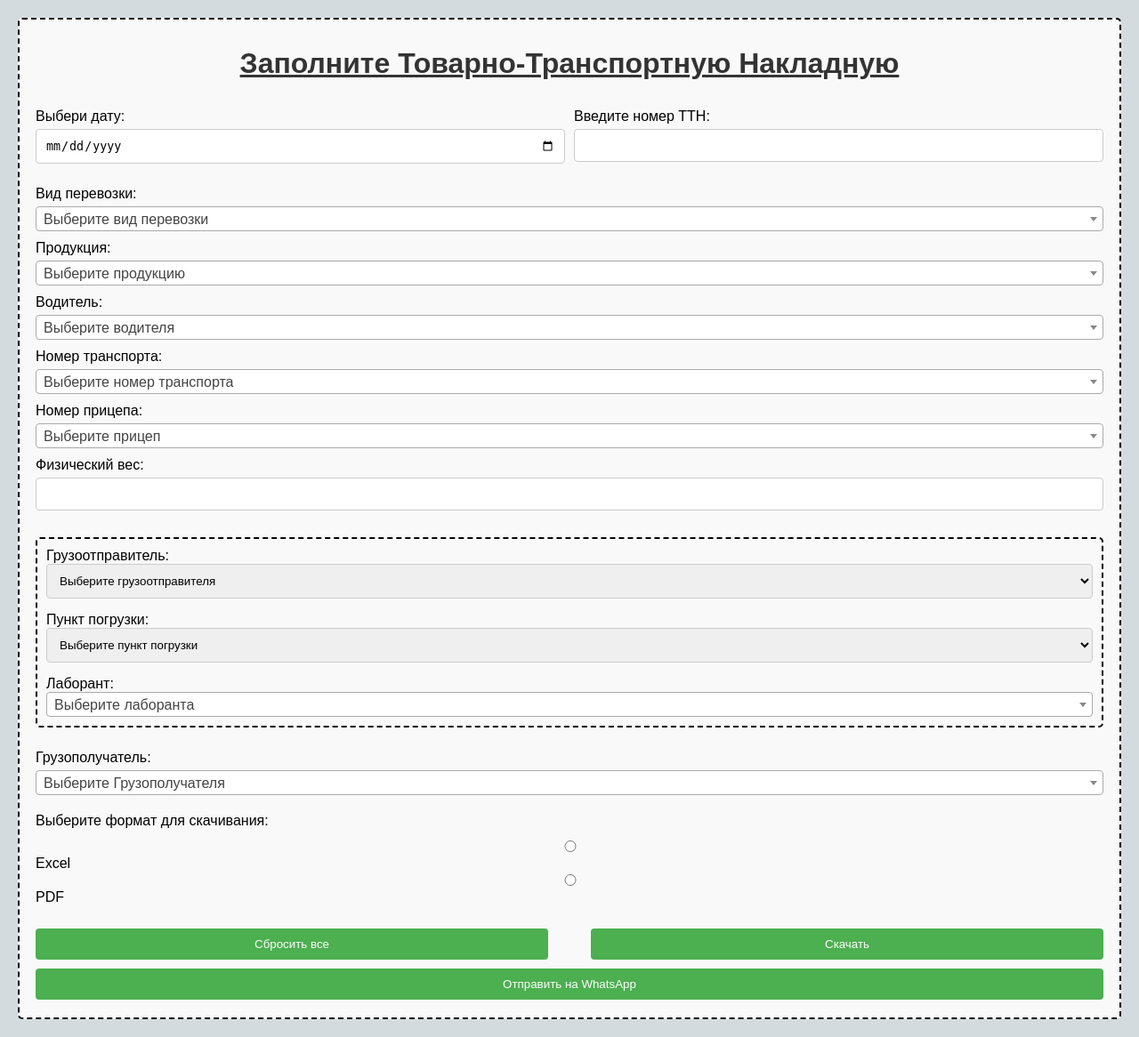
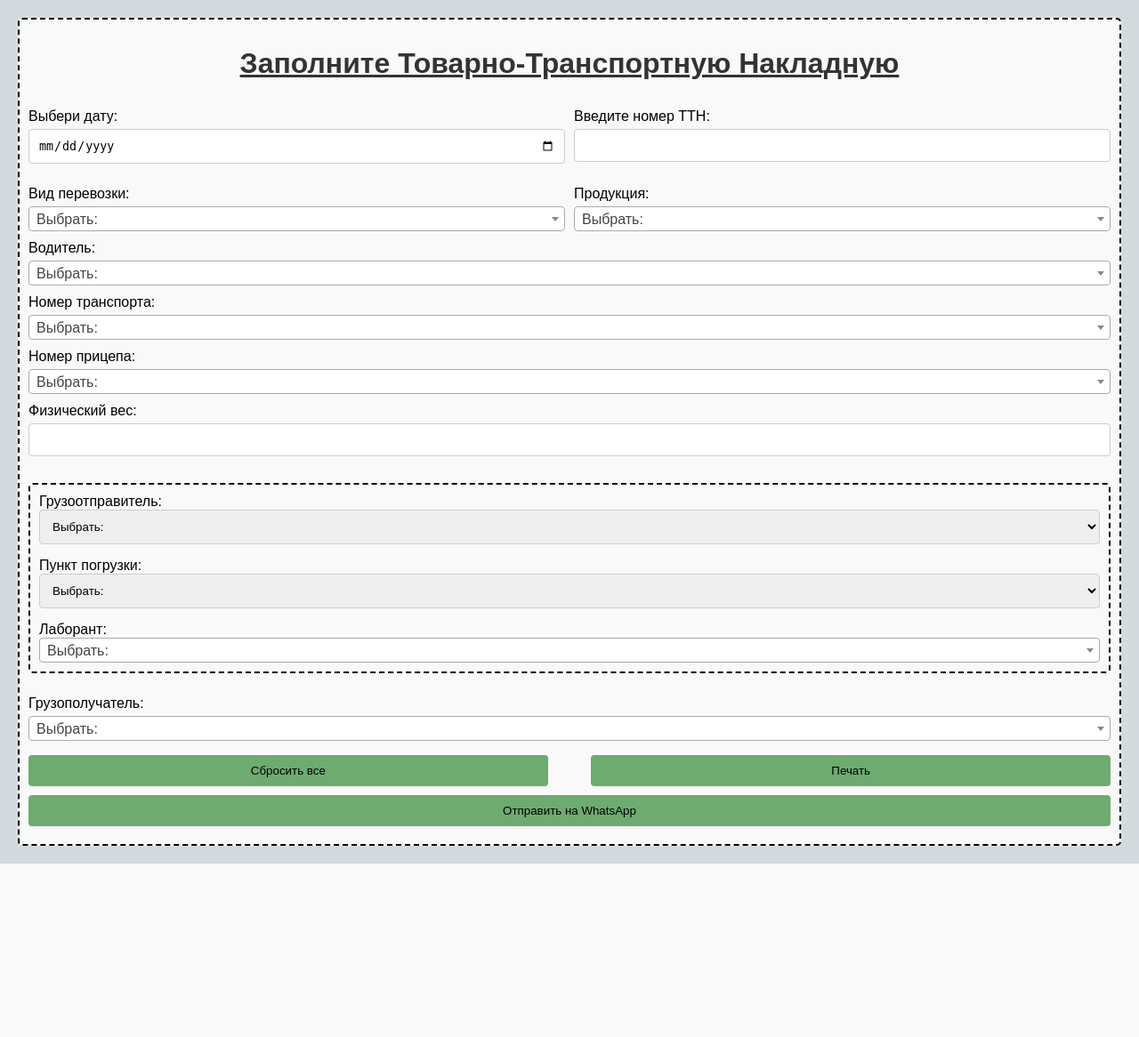
Before and after one commit to alamery007/python_ttn, a Flask app: page / in a window 1280 px wide. Shown: the whole page at 89% size. After the commit the page ends 971 px from the top, so only its background shows below. Run offline with Flask 3, Linux system fonts and the light colour scheme; data that the repository does not hold is empty; some libraries are stand-ins or nearby versions.

Commit message:
sectiot1

```diff
--- a/app.py
+++ b/app.py
@@ -1,9 +1,12 @@
 from flask import Flask, render_template, request, send_file, jsonify
 import psycopg2
 from openpyxl import load_workbook
-from io import BytesIO
 from datetime import datetime
+import pythoncom
+import win32com.client as win32  # Добавлено для конвертации Excel в PDF
+#from io import BytesIO
 #from fpdf import FPDF
+#import os
 
 app = Flask(__name__)
 
@@ -83,7 +86,6 @@ def index():
         # Получаем номер ттн, дату и  разбиваем на число, месяц и год
         laboratory = request.form.get('laboratory')
         ttn = request.form.get('ttn')  # Номер ТТН
-        series = request.form.get('series')
         physical_weight = request.form.get('physical_weight')
         date_input = request.form.get('date')  # Получаем дату в формате YYYY-MM-DD
         inn = request.form.get('inn')
@@ -219,14 +221,15 @@ def index():
                 # Заполнение ячеек на втором листе
                 #ws_second["CO4"] = brand[0]  # Заполняем ячейку CO4 (марка)
                 #ws_second["EL4"] = transport_number  # Заполняем ячейку EL4 (номер)
-                # Сохранение файла в BytesIO для отправки
-                output = BytesIO()
-                wb.save(output)
-                output.seek(0)
 
-                return send_file(output, as_attachment=True, download_name='updated_drivers_info.xlsx',
-                                 mimetype='application/vnd.openxmlformats-officedocument.spreadsheetml.sheet')
+                excel_path = r'C:\Users\oleg.d\PycharmProjects\New_project\Excel_Project\updated_drivers_info.xlsx'
+                wb.save(excel_path)
 
+                # Генерация PDF из заполненного Excel
+                pdf_path = convert_excel_to_pdf(excel_path)
+
+
+                return send_file(pdf_path, as_attachment=False, download_name='document.pdf', mimetype='application/pdf')
     # Передаем данные на шаблон
     return render_template(
         'index.html',
@@ -236,6 +239,18 @@ def index():
         laboratories=laboratories,  # Передаем данные лаборантов
         recipients=delivery_data
     )
+
+def convert_excel_to_pdf(excel_path):
+    pythoncom.CoInitialize()  # Инициализация COM
+    excel = win32.gencache.EnsureDispatch('Excel.Application')
+    wb = excel.Workbooks.Open(excel_path)
+
+    pdf_path = excel_path.replace('.xlsx', '.pdf')
+    wb.ExportAsFixedFormat(0, pdf_path)  # 0 означает xlTypePDF
+    wb.Close(False)
+    excel.Application.Quit()
+
+    return pdf_path
 
 @app.route('/get_addresses/<int:sender_id>', methods=['GET'])
 def get_addresses(sender_id):
--- a/templates/index.html
+++ b/templates/index.html
@@ -18,7 +18,7 @@
             text-decoration: underline;
         }
         form {
-            max-width: 1200px;
+            max-width: 1400px;
             margin: auto;
             display: flex;
             flex-direction: column;
@@ -36,8 +36,8 @@
         }
         button {
             padding: 10px;
-            background-color: #4CAF50;
-            color: white;
+            background-color: #6dab70;
+            color: black;
             border: none;
             border-radius: 4px;
             cursor: pointer;
@@ -82,7 +82,7 @@
         }
         /* Новые стили для контейнера секций */
         #sectionsContainer {
-            border: 2px dashed #68adf7;
+            border: 2px dashed #121212;
             padding: 10px;
             margin-top: 15px;
             background-color: #f0f8ff;
@@ -118,23 +118,30 @@
             </div>
         </div>
 
+        <div class="input-row">
+            <div class="input-group">
                 <label for="delivery_method">Вид перевозки:</label>
                 <select id="delivery_method" name="delivery_method" required>
-            <option value="">Выберите вид перевозки</option>
+                    <option value="">Выбрать:</option>
                     <option value="Доставка">Доставка</option>
                     <option value="Самовывоз">Самовывоз</option>
                 </select>
+            </div>
 
+            <div class="input-group">
                 <label for="raw_material">Продукция:</label>
                 <select id="raw_material" name="raw_material">
-            <option value="">Выберите продукцию</option>
+                    <option value="">Выбрать:</option>
                     <option value="Молоко сырое коровье">Молоко сырое коровье</option>
                     <option value="Молоко обезжиренное коровье">Молоко обезжиренное коровье</option>
                 </select>
+            </div>
+        </div>
+
 
         <label for="drivers">Водитель:</label>
         <select id="drivers" name="drivers" required>
-            <option value="">Выберите водителя</option>
+            <option value="">Выбрать:</option>
             {% for driver in drivers %}
                 <option value="{{ driver[0] }}">{{ driver[1] }}</option>
             {% endfor %}
@@ -142,7 +149,7 @@
 
         <label for="transport">Номер транспорта:</label>
         <select id="transport" name="transport">
-            <option value="">Выберите номер транспорта</option>
+            <option value="">Выбрать:</option>
             {% for t in transports %}
                 <option value="{{ t }}">{{ t }}</option>
             {% endfor %}
@@ -161,7 +168,7 @@
         <fieldset style="border: 2px dashed black; padding: 10px; margin: 15px 0; border-radius: 5px; background-color: #f9f9f9;">
             <label for="senders">Грузоотправитель:</label>
             <select id="senders" name="senders" required>
-                <option value="">Выберите грузоотправителя</option>
+                <option value="">Выбрать:</option>
                 {% for sender in senders %}
                     <option value="{{ sender[0] }}">{{ sender[1] }}</option>
                 {% endfor %}
@@ -169,12 +176,12 @@
 
             <label for="addresses">Пункт погрузки:</label>
             <select id="addresses" name="addresses" required>
-                <option value="">Выберите пункт погрузки</option>
+                <option value="">Выбрать:</option>
             </select>
 
             <label for="laboratory">Лаборант:</label>
             <select id="laboratory" name="laboratory" required>
-                <option value="">Выберите лаборанта</option>
+                <option value="">Выбрать:</option>
                 {% for lab in laboratories %}
                     <option value="{{ lab.name }}">{{ lab.name }}</option>
                 {% endfor %}
@@ -183,7 +190,7 @@
 
         <label for="recipient">Грузополучатель:</label>
         <select id="recipient" name="recipient" required>
-            <option value="" disabled selected>Выберите Грузополучателя</option>
+            <option value="" disabled selected>Выбрать:</option>
             {% for recipient in recipients %}
                 <option value="{{ recipient.recipient }}" data-inn="{{ recipient.inn }}" data-razgruzka="{{ recipient.razgruzka }}">
                     {{ recipient.recipient }}
@@ -193,19 +200,9 @@
 
         <div id="hiddenFields"></div> <!-- Скрытые поля для inn и razgruzка -->
 
-        <div style="margin-top: 20px;">
-            <label>Выберите формат для скачивания:</label>
-            <div style="margin: 10px 0;">
-                <input type="radio" id="excel" name="format" value="excel" style="margin-left: 1px; margin-right: 5px;">
-                <label for="excel">Excel</label>
-                <input type="radio" id="pdf" name="format" value="pdf" style="margin-left: 1px; margin-right: 5px;">
-                <label for="pdf">PDF</label>
-            </div>
-        </div>
-
         <div class="button-group" style="margin-top: 16px;">
             <button type="button" onclick="location.reload();">Сбросить все </button>
-            <button type="submit">Скачать</button>
+            <button type="submit">Печать</button>
         </div>
 
         <button type="button" class="whatsapp-button" onclick="alert('Будет позже!')">Отправить на WhatsApp</button>
@@ -222,7 +219,7 @@
                     trailers = data;
                     const trailerSelect = $('#trailer');
                     trailerSelect.empty();
-                    trailerSelect.append('<option value="">Выберите прицеп</option>');
+                    trailerSelect.append('<option value="">Выбрать:</option>');
                     trailers.forEach(trailer => {
                         trailerSelect.append(`<option value="${trailer.id}">${trailer.number}</option>`);
                     });
```
Also changed, not shown: 1 other file. Lines whose indentation alone changed are shown as unchanged.
